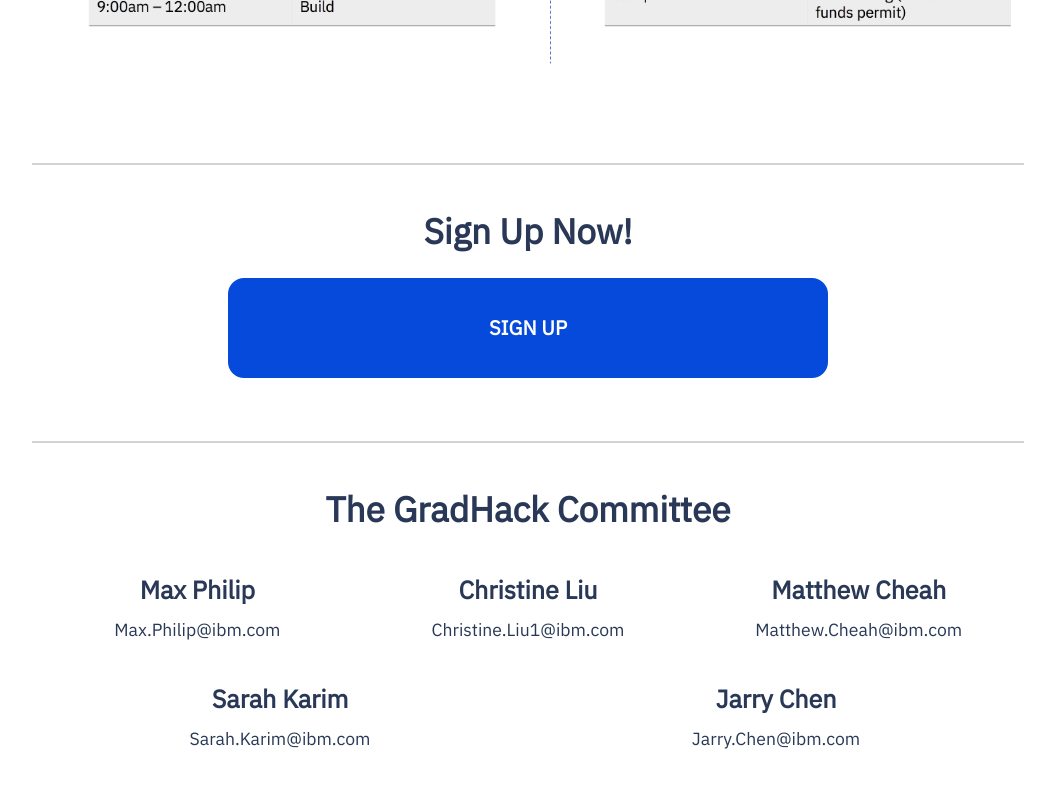
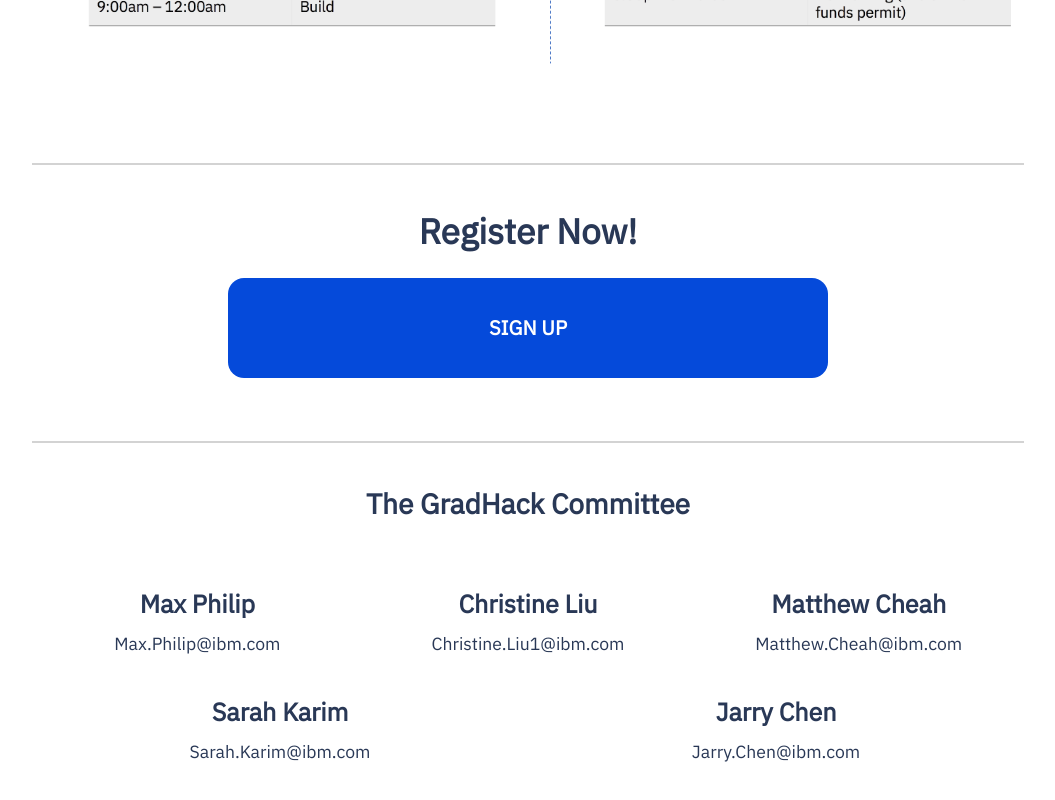
Before and after one commit to max-philip/IBM-GradHack-Website, a React (Create React App) app: page / in a window 1280 px wide. Shown: the part 5214-6014 px from the top of the page, without its empty margins (112-1167 px from the left). Built offline with nearby package versions, Linux system fonts and the light colour scheme; a web font is replaced by a local one.

Commit message:
style updates

```diff
--- a/src/App.js
+++ b/src/App.js
@@ -81,13 +81,12 @@
         <br />
 
         <hr class="separator separator--line-thin" />
-        <Heading title="Sign Up Now!"/>
+        <Heading title="Register Now!"/>
         <SignUp />
         <br/><br />
 
 
         <hr class="separator separator--line-thin" />
-        <Heading title="The GradHack Committee"/>
         <About />
 
       </div>
--- a/src/components/About.js
+++ b/src/components/About.js
@@ -9,6 +9,11 @@
   render() {
     return (
       <div>
+        <div style={{textAlign: "center", fontSize: "28px",
+        fontWeight: "bold", color: "#293856", paddingBottom: "20px"}}>
+        The GradHack Committee</div>
+        <br />
+
       <CardGroup>
         <Card className="card">
           {/* <Card.Img variant="top" src="holder.js/100px160" /> */}
```
